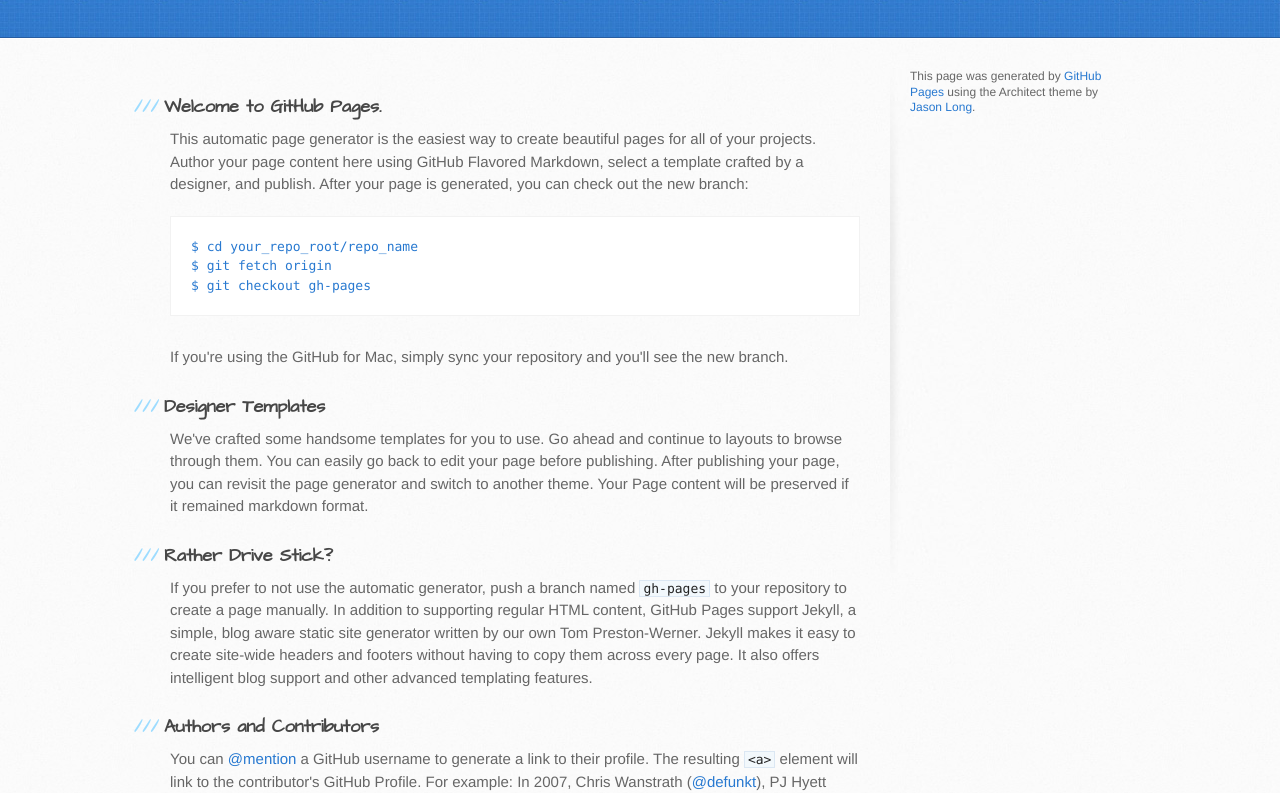
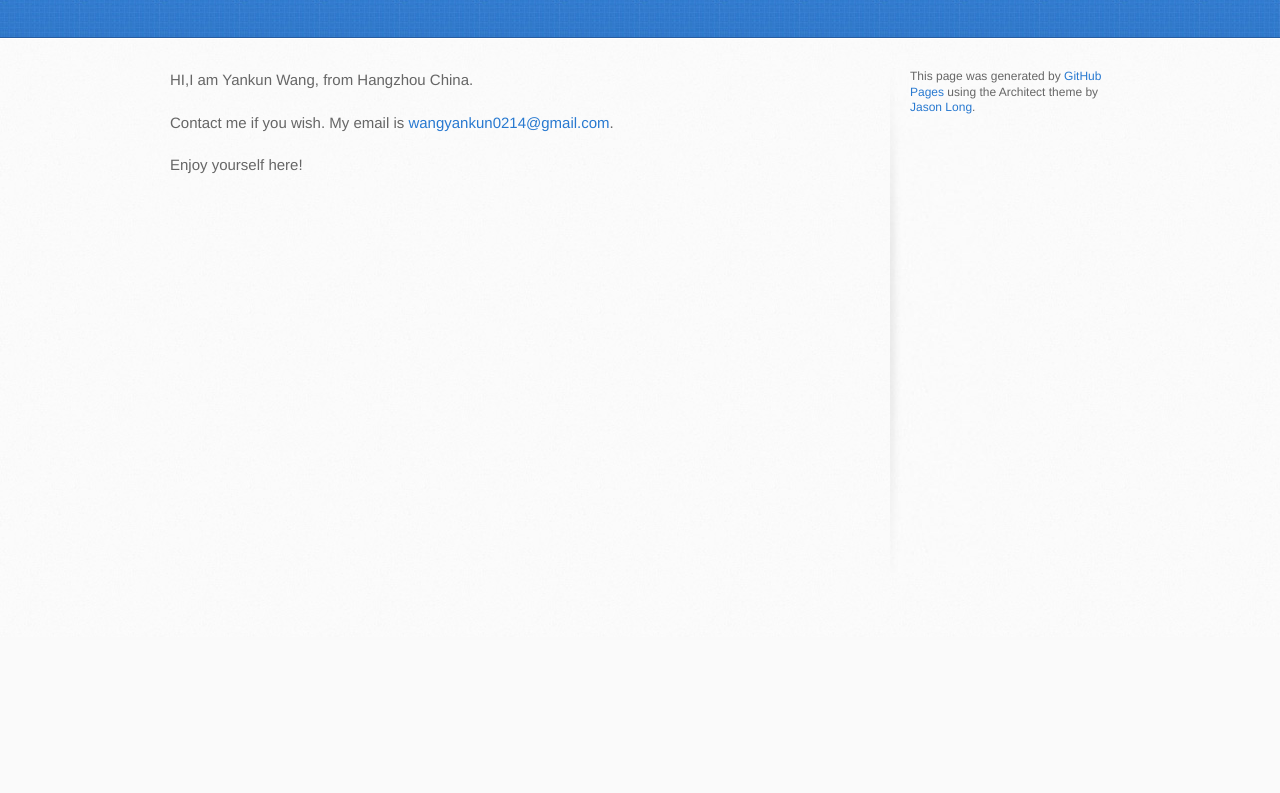
Before and after one commit to WangYankun/wangyankun.github.com, a plain HTML site: page index.html in a window 1280 px wide. Shown: the part 163-956 px from the top of the page. After the commit the page ends 800 px from the top, so only its background shows below. Drawn offline with Linux system fonts and the light colour scheme.

Commit message:
Replace master branch with page content via GitHub

```diff
--- a/index.html
+++ b/index.html
@@ -28,32 +28,11 @@
     <div id="content-wrapper">
       <div class="inner clearfix">
         <section id="main-content">
-          <h3>Welcome to GitHub Pages.</h3>
+          <p>HI,I am Yankun Wang, from Hangzhou China.</p>
 
-<p>This automatic page generator is the easiest way to create beautiful pages for all of your projects. Author your page content here using GitHub Flavored Markdown, select a template crafted by a designer, and publish. After your page is generated, you can check out the new branch:</p>
+<p>Contact me if you wish. My email is <a href="mailto:wangyankun0214@gmail.com">wangyankun0214@gmail.com</a>.</p>
 
-<pre><code>$ cd your_repo_root/repo_name
-$ git fetch origin
-$ git checkout gh-pages
-</code></pre>
-
-<p>If you're using the GitHub for Mac, simply sync your repository and you'll see the new branch.</p>
-
-<h3>Designer Templates</h3>
-
-<p>We've crafted some handsome templates for you to use. Go ahead and continue to layouts to browse through them. You can easily go back to edit your page before publishing. After publishing your page, you can revisit the page generator and switch to another theme. Your Page content will be preserved if it remained markdown format.</p>
-
-<h3>Rather Drive Stick?</h3>
-
-<p>If you prefer to not use the automatic generator, push a branch named <code>gh-pages</code> to your repository to create a page manually. In addition to supporting regular HTML content, GitHub Pages support Jekyll, a simple, blog aware static site generator written by our own Tom Preston-Werner. Jekyll makes it easy to create site-wide headers and footers without having to copy them across every page. It also offers intelligent blog support and other advanced templating features.</p>
-
-<h3>Authors and Contributors</h3>
-
-<p>You can <a href="https://github.com/blog/821" class="user-mention">@mention</a> a GitHub username to generate a link to their profile. The resulting <code>&lt;a&gt;</code> element will link to the contributor's GitHub Profile. For example: In 2007, Chris Wanstrath (<a href="https://github.com/defunkt" class="user-mention">@defunkt</a>), PJ Hyett (<a href="https://github.com/pjhyett" class="user-mention">@pjhyett</a>), and Tom Preston-Werner (<a href="https://github.com/mojombo" class="user-mention">@mojombo</a>) founded GitHub.</p>
-
-<h3>Support or Contact</h3>
-
-<p>Having trouble with Pages? Check out the documentation at <a href="http://help.github.com/pages">http://help.github.com/pages</a> or contact <a href="mailto:support@github.com">support@github.com</a> and we’ll help you sort it out.</p>
+<p>Enjoy yourself here!</p>
         </section>
 
         <aside id="sidebar">
```
Also changed, not shown: params.json (+1 -1 lines).
